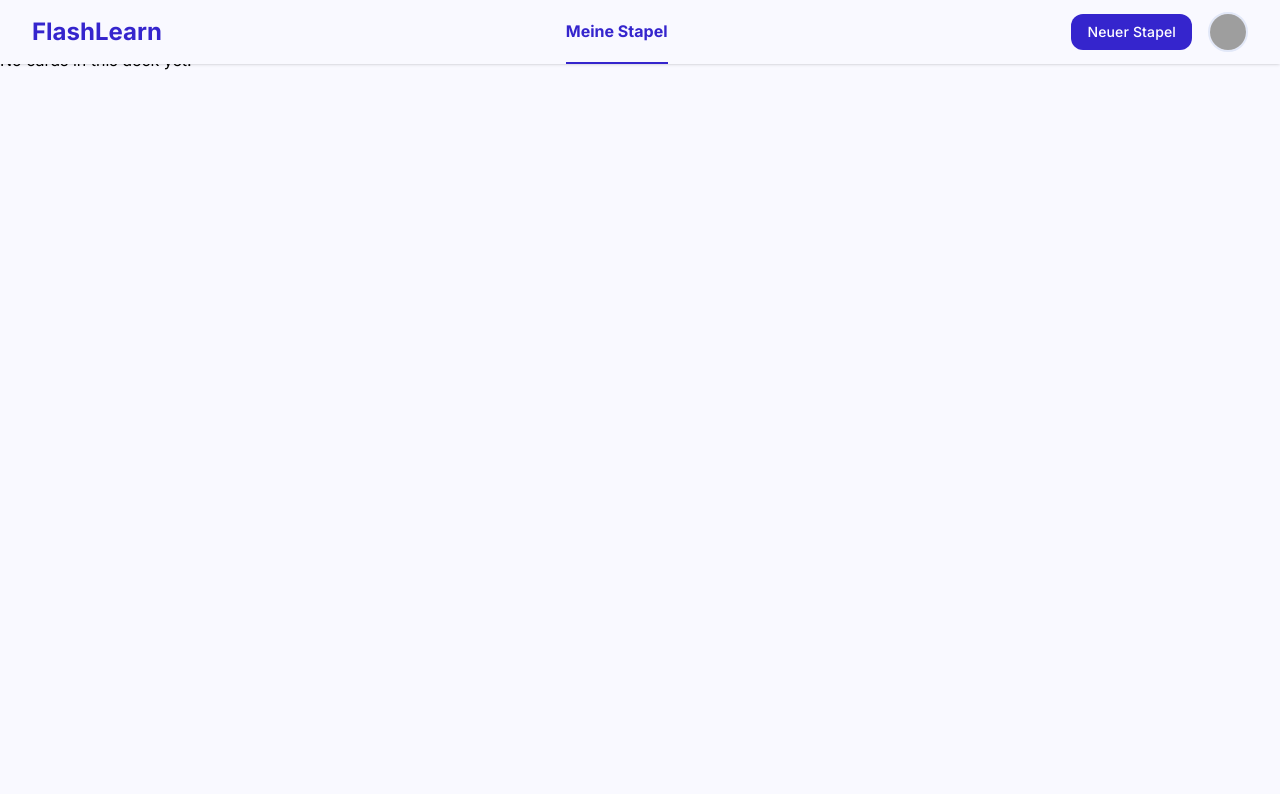
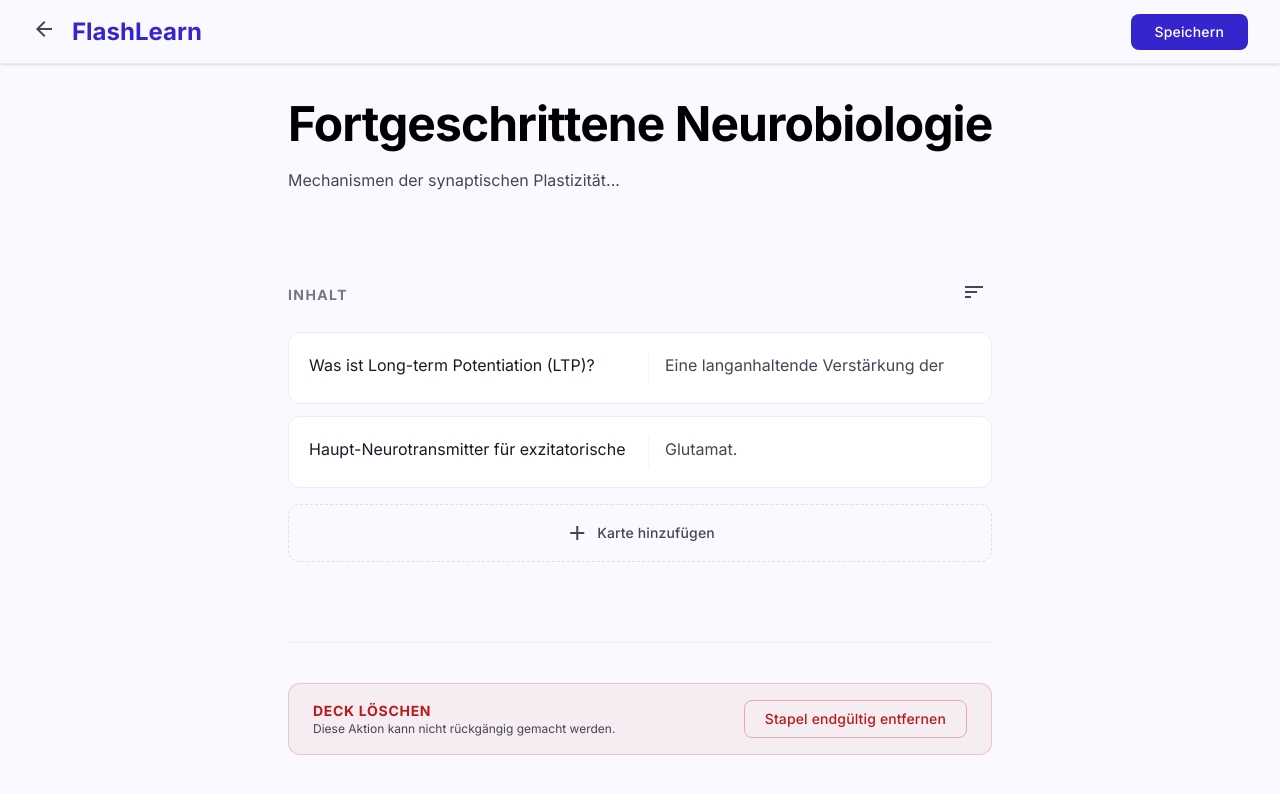
Before and after one commit to 44K33/flashcard, a React (Vite) app in the folder frontend/: page /decks/1 in a window 1280 px wide. Shown: the top 794 px of the page. Built offline with nearby package versions, Linux system fonts and the light colour scheme; grey boxes are pictures that could not be loaded.

Commit message:
DeckDetail Seite erstellt

```diff
--- /dev/null
+++ b/frontend/src/components/DeckDetailContent.jsx
@@ -0,0 +1,119 @@
+function DeckDetailContent() {
+  return (
+    <div className="pt-24 pb-32 px-4 md:px-8 max-w-3xl mx-auto">
+      {/* Deck-Name und Beschreibung */}
+      <section className="mb-10 space-y-4">
+        <div className="group relative">
+          <input
+            className="w-full bg-transparent border-none p-0 font-headline-md text-headline-md md:text-display-lg focus:ring-0 focus:outline-none placeholder:text-outline-variant font-bold"
+            placeholder="Stapelname..."
+            type="text"
+            defaultValue="Fortgeschrittene Neurobiologie"
+          />
+        </div>
+        <div className="relative">
+          <textarea
+            className="w-full bg-transparent border-none p-0 font-body-md text-body-md text-on-surface-variant focus:ring-0 transition-all resize-none min-h-[60px]"
+            placeholder="Beschreibung hinzufügen..."
+            defaultValue="Mechanismen der synaptischen Plastizität..."
+          />
+        </div>
+      </section>
+
+      {/* Kartenliste */}
+      <section className="space-y-4">
+        <div className="flex items-center justify-between mb-4">
+          <h2 className="font-label-sm text-label-sm text-outline uppercase tracking-widest font-bold">
+            Inhalt
+          </h2>
+          <button className="p-1.5 text-on-surface-variant hover:bg-surface-container-high rounded-lg transition-colors cursor-pointer">
+            <span className="material-symbols-outlined text-[20px]">sort</span>
+          </button>
+        </div>
+
+        {/* Beispielkarten */}
+        <div className="space-y-3">
+          {/* Karte 1 */}
+          <div className="group relative bg-surface-container-lowest rounded-xl p-5 border border-outline-variant/30 hover:border-primary/30 transition-all duration-200">
+            <div className="grid grid-cols-1 md:grid-cols-2 gap-4">
+              <div className="space-y-1">
+                <textarea
+                  className="w-full bg-transparent border-none p-0 font-body-md text-body-md text-on-surface focus:ring-0 focus:outline-none resize-none"
+                  rows="1"
+                  defaultValue="Was ist Long-term Potentiation (LTP)?"
+                />
+              </div>
+              <div className="space-y-1 md:border-l border-outline-variant/20 md:pl-4">
+                <textarea
+                  className="w-full bg-transparent border-none p-0 font-body-md text-body-md text-on-surface-variant focus:ring-0 focus:outline-none resize-none"
+                  rows="1"
+                  defaultValue="Eine langanhaltende Verstärkung der synaptischen Übertragung."
+                />
+              </div>
+            </div>
+            {/* Löschen-Button: erscheint beim Hovern */}
+            <div className="absolute -right-2 -top-2 opacity-0 group-hover:opacity-100 transition-opacity">
+              <button className="bg-error-container text-error p-1.5 rounded-full hover:bg-error hover:text-on-error transition-colors shadow-sm cursor-pointer">
+                <span className="material-symbols-outlined text-[18px]">
+                  close
+                </span>
+              </button>
+            </div>
+          </div>
+
+          {/* Karte 2 */}
+          <div className="group relative bg-surface-container-lowest rounded-xl p-5 border border-outline-variant/30 hover:border-primary/30 transition-all duration-200">
+            <div className="grid grid-cols-1 md:grid-cols-2 gap-4">
+              <div className="space-y-1">
+                <textarea
+                  className="w-full bg-transparent border-none p-0 font-body-md text-body-md text-on-surface focus:ring-0 focus:outline-none resize-none"
+                  rows="1"
+                  defaultValue="Haupt-Neurotransmitter für exzitatorische Signale?"
+                />
+              </div>
+              <div className="space-y-1 md:border-l border-outline-variant/20 md:pl-4">
+                <textarea
+                  className="w-full bg-transparent border-none p-0 font-body-md text-body-md text-on-surface-variant focus:ring-0 focus:outline-none resize-none"
+                  rows="1"
+                  defaultValue="Glutamat."
+                />
+              </div>
+            </div>
+            <div className="absolute -right-2 -top-2 opacity-0 group-hover:opacity-100 transition-opacity">
+              <button className="bg-error-container text-error p-1.5 rounded-full hover:bg-error hover:text-on-error transition-colors shadow-sm cursor-pointer">
+                <span className="material-symbols-outlined text-[18px]">
+                  close
+                </span>
+              </button>
+            </div>
+          </div>
+        </div>
+
+        {/* Karte hinzufügen Button */}
+        <button className="w-full border border-dashed border-outline-variant/50 rounded-xl py-4 flex items-center justify-center gap-2 text-on-surface-variant hover:bg-surface-container-low hover:border-primary hover:text-primary transition-all cursor-pointer">
+          <span className="material-symbols-outlined text-[20px]">add</span>
+          <span className="font-label-sm text-label-sm">Karte hinzufügen</span>
+        </button>
+      </section>
+
+      {/* Danger Zone */}
+      <section className="mt-20 pt-10 border-t border-outline-variant/20">
+        <div className="flex flex-col md:flex-row items-center justify-between gap-4 py-4 px-6 rounded-xl border border-error/20 bg-error/5">
+          <div className="text-center md:text-left">
+            <h3 className="font-label-sm text-label-sm font-bold text-error uppercase tracking-wider">
+              Deck löschen
+            </h3>
+            <p className="text-caption text-on-surface-variant">
+              Diese Aktion kann nicht rückgängig gemacht werden.
+            </p>
+          </div>
+          <button className="text-error border border-error/30 hover:bg-error hover:text-on-error px-5 py-2 rounded-lg font-label-sm text-label-sm transition-all duration-200 cursor-pointer">
+            Stapel endgültig entfernen
+          </button>
+        </div>
+      </section>
+    </div>
+  );
+}
+
+export default DeckDetailContent;
--- /dev/null
+++ b/frontend/src/components/DeckDetailHeader.jsx
@@ -0,0 +1,21 @@
+function DeckDetailHeader() {
+  return (
+    <header className="fixed top-0 left-0 w-full z-50 flex justify-between items-center px:4 md:px-8 h-16 bg-surface border-b border-outline-variant/30">
+      <div className="flex items-center gap-4 cursor-pointer">
+        <button className="transition-all duration-200 active:scale-95 text-on-surface-variant hover:text-primary">
+          <span className="material-symbols-outlined">arrow_back</span>
+        </button>
+        <span className="font-headline-md text-headline-md font-bold text-primary">
+          FlashLearn
+        </span>
+      </div>
+      <div className="flex items-center gap-4">
+        <button className="bg-primary text-on-primary px-6 py-2 rounded-lg font-label-sm text-label-sm transition-all duration-200 active:scale-95 hover:opacity-90 cursor-pointer">
+          Speichern
+        </button>
+      </div>
+    </header>
+  );
+}
+
+export default DeckDetailHeader;
--- a/frontend/src/pages/DeckDetail.jsx
+++ b/frontend/src/pages/DeckDetail.jsx
@@ -1,12 +1,13 @@
+import DeckDetailHeader from "../components/DeckDetailHeader";
+import DeckDetailContent from "../components/DeckDetailContent";
 import CardForm from "../components/CardForm";
 import CardList from "../components/CardList";
 
 function DeckDetail() {
   return (
     <main>
-      <h1>Deck Detail</h1>
-      <CardForm />
-      <CardList />
+      <DeckDetailHeader />
+      <DeckDetailContent />
     </main>
   );
 }
```
